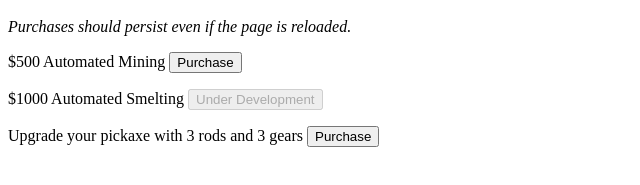
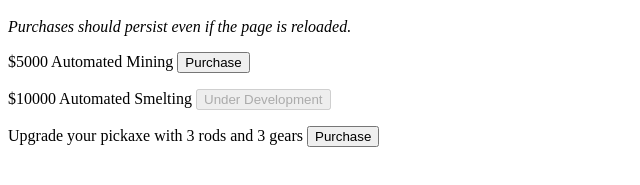
Before and after one commit to atraincreations/clicker-game, a plain HTML site: page index.html in a window 1280 px wide. Shown: the part 595-780 px from the top of the page, 0-640 px from the left. Drawn offline with nearby package versions, Linux system fonts and the light colour scheme.

Commit message:
UI Update

```diff
--- a/app.js
+++ b/app.js
@@ -125,6 +125,8 @@ function updateStatsView() {
     $('#rod-text-value').text(stats.ironRod);
     $('#upgrade-gear-amount-text').text(materialsNeeded.ironGear);
     $('#gear-text-value').text(stats.ironGear);
+    $('#auto-mine-pricing-text').text('$'+shopPrices.autominingPrice);
+    $('#auto-smelt-price-text').text('$'+shopPrices.autoSmeltingPrice);
     if(stats.hasPurchasedMining === true){
         $('#buy-automining-btn').val('Purchased')
         $('#buy-automining-btn').prop('disabled', true);
--- a/index.html
+++ b/index.html
@@ -73,8 +73,8 @@
         <div class="shop-box">
             <h4>Ye Olde Shop</h4>
             <p><i>Purchases should persist even if the page is reloaded.</i></p>
-            <p>$500 Automated Mining <input type="button" id="buy-automining-btn" value="Purchase"><span id="shop-am-error-text"></span></p>
-            <p>$1000 Automated Smelting <input type="button" id="buy-autosmelting-btn" value="Under Development" disabled></p>
+            <p><span id="auto-mine-pricing-text"></span> Automated Mining <input type="button" id="buy-automining-btn" value="Purchase"><span id="shop-am-error-text"></span></p>
+            <p><span id="auto-smelt-price-text"></span> Automated Smelting <input type="button" id="buy-autosmelting-btn" value="Under Development" disabled></p>
             <p>Upgrade your pickaxe with <span id="upgrade-rod-amount-text"></span> rods and <span id="upgrade-gear-amount-text"></span> gears
             <input type="button" id="upgrade-ore-per-swing-btn" value="Purchase" ><span id="shop-upgrade-error-text"></span></p>
         </div>
```
